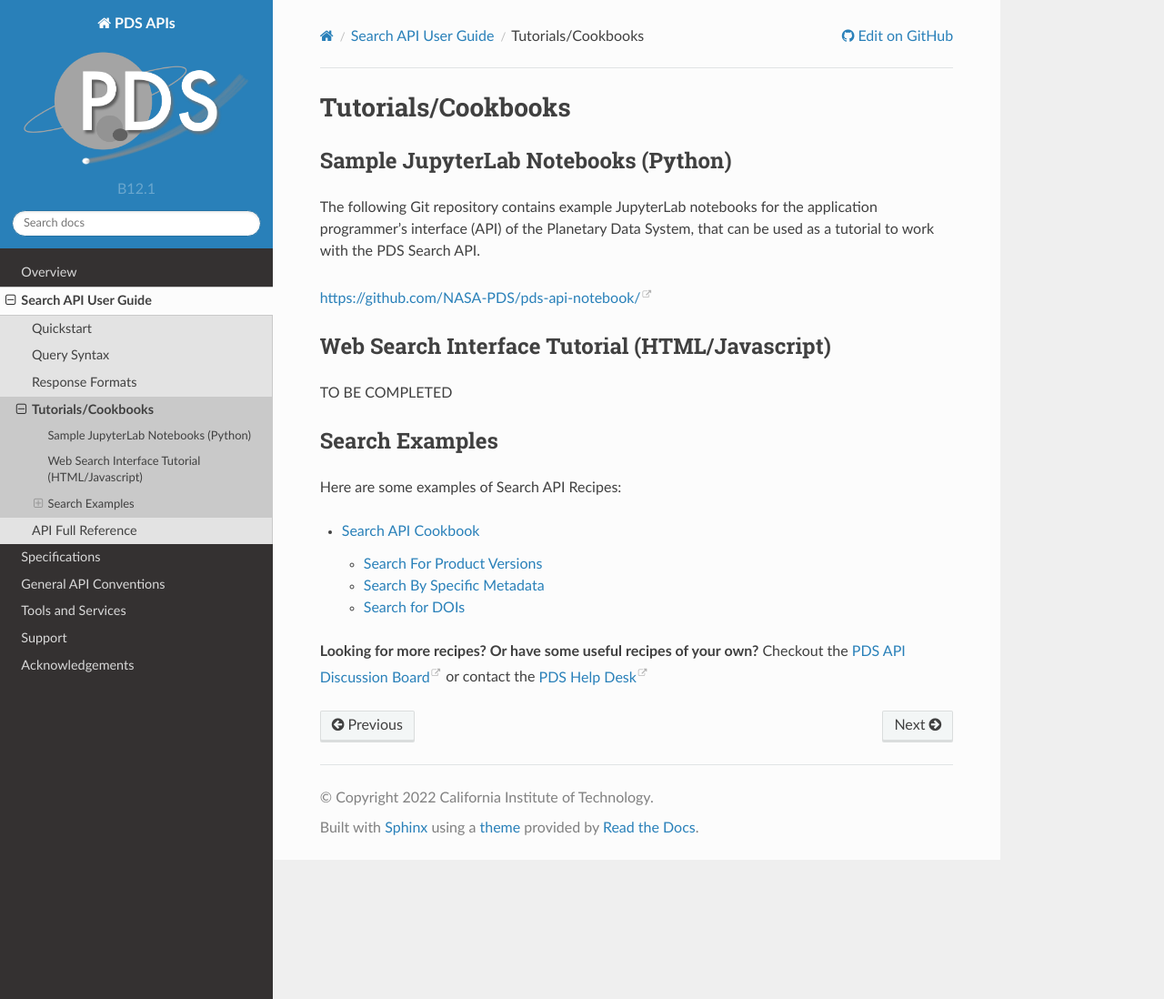
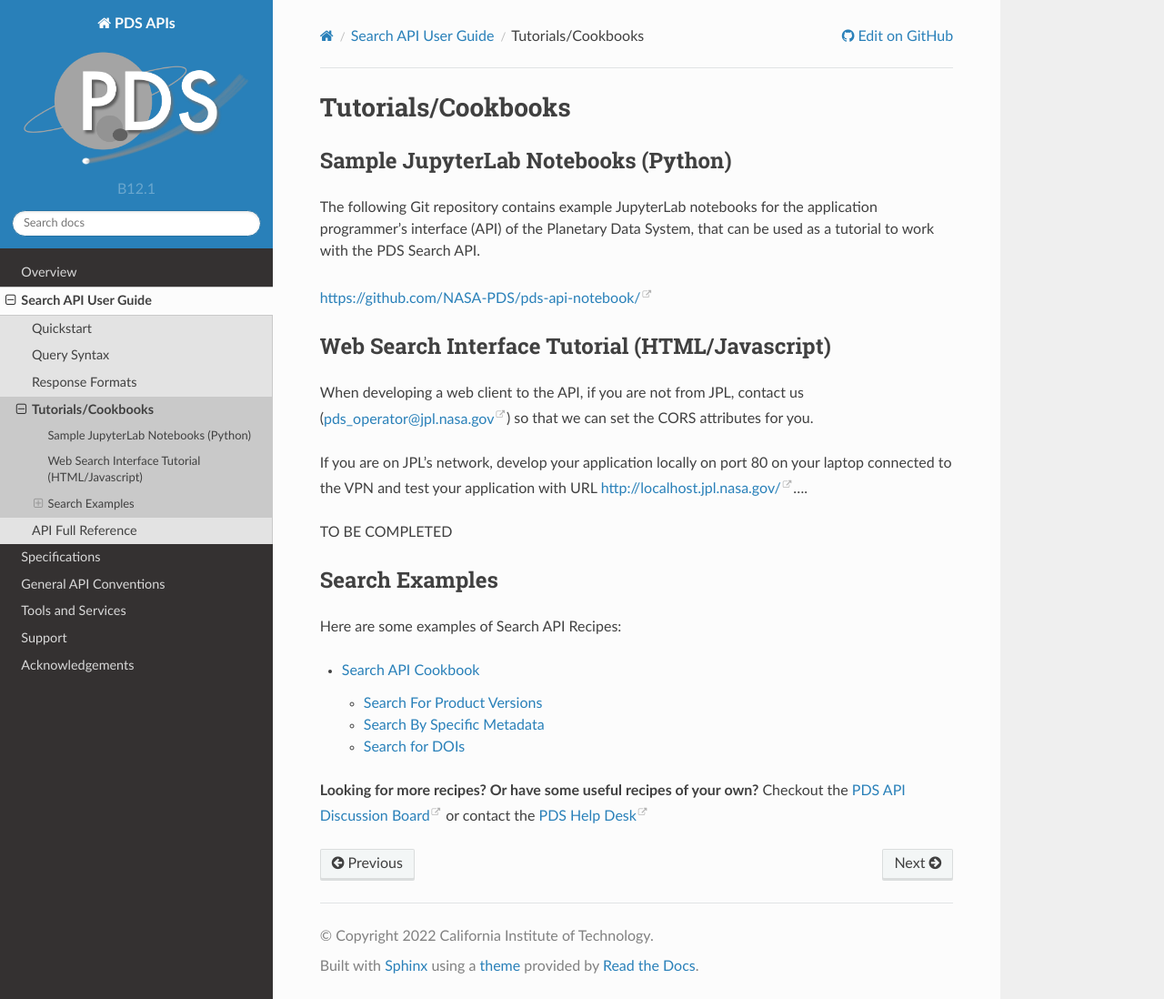
Before and after one commit to NASA-PDS/pds-api, a Sphinx documentation site: the page built from docs/source/guides/search/tutorials.rst, in a window 1280 px wide and 1098 px high. Shown: the whole window at 91% size. Built offline with Sphinx 7.4.7 and the Read the Docs theme 2.0.0, drawn with Linux system fonts in a browser that asks for light colours.

Commit message:
Add tips for web development of a UI client

```diff
--- a/docs/source/guides/search/tutorials.rst
+++ b/docs/source/guides/search/tutorials.rst
@@ -10,6 +10,10 @@
 
 Web Search Interface Tutorial (HTML/Javascript)
 -----------------------------------------------
+
+When developing a web client to the API, if you are not from JPL, contact us (pds_operator@jpl.nasa.gov) so that we can set the CORS attributes for you.
+
+If you are on JPL's network, develop your application locally on port 80 on your laptop connected to the VPN and test your application with URL http://localhost.jpl.nasa.gov/....
 
 TO BE COMPLETED
 
```
